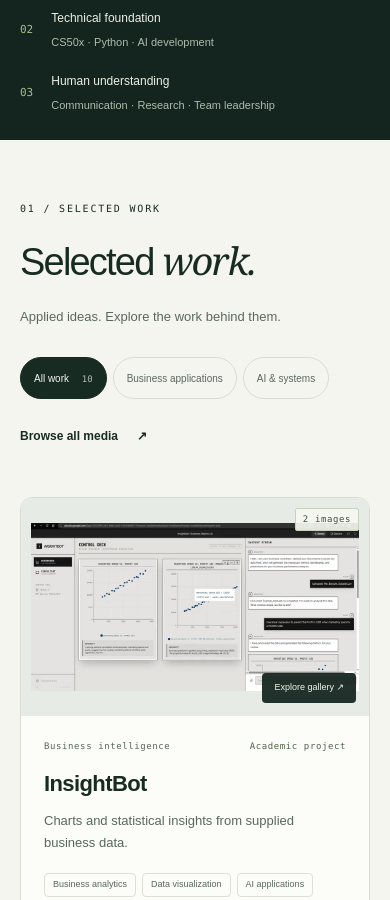
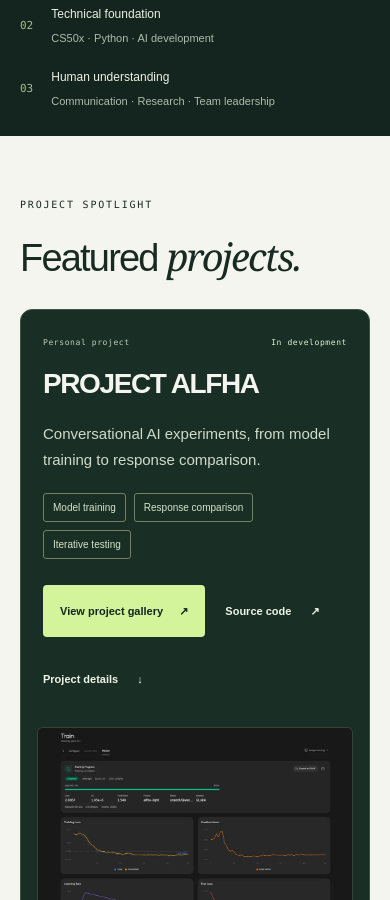
Before and after one commit to estradagenreid-ph/estradagenreid-ph.github.io, a plain HTML site: page index.html in a window 390 px wide. Shown: the part 1100-2000 px from the top of the page. Drawn offline with Linux system fonts and the light colour scheme.

Commit message:
Restore mobile Research navigation and feature PROJECT ALFHA with simpler branding

```diff
--- a/index.html
+++ b/index.html
@@ -18,15 +18,15 @@
     />
     <meta property="og:type" content="website" />
     <title>Genreid Isaiah Estrada | AI, Business &amp; Technology</title>
-    <link rel="icon" href="favicon.svg" type="image/svg+xml" />
-    <link rel="stylesheet" href="style.css?v=portrait-20260926" />
-    <script src="script.js?v=portrait-20260926" defer=""></script>
-    <script src="shader.js?v=portrait-20260926" defer=""></script>
+    <link rel="icon" href="assets/site-icon.svg" type="image/svg+xml" />
+    <link rel="stylesheet" href="style.css?v=featured-20260926" />
+    <script src="script.js?v=featured-20260926" defer=""></script>
+    <script src="shader.js?v=featured-20260926" defer=""></script>
   </head>
   <body>
     <a class="skip-link" href="#main">Skip to content</a>
     <header class="site-header">
-      <a class="brand" href="index.html" aria-label="Genreid Estrada, home">ge<span>.</span></a>
+      <a class="brand" href="index.html" aria-label="Genreid Estrada, home">Genreid Estrada</a>
       <nav aria-label="Main navigation">
         <a href="#work">Work</a><a href="#research">Research</a
         ><a href="#experience">Experience</a> <a href="#games">Game Development</a>
@@ -48,8 +48,8 @@
               MBA perspective. Hands-on development. People-first thinking.
             </p>
             <div class="hero-actions">
-              <a class="button lime" href="#work"
-                >Explore selected work <span aria-hidden="true">↘</span></a
+              <a class="button lime" href="#featured"
+                >Explore featured work <span aria-hidden="true">↘</span></a
               ><a class="text-link" href="resume.html"
                 >Résumé overview <span aria-hidden="true">↗</span></a
               >
@@ -90,6 +90,51 @@
             </p>
           </div>
         </div>
+      </section>
+      <section id="featured" class="featured section container" aria-labelledby="featured-title">
+        <div class="section-heading">
+          <div>
+            <p class="eyebrow">PROJECT SPOTLIGHT</p>
+            <h2 id="featured-title">Featured <em>projects.</em></h2>
+          </div>
+        </div>
+        <article class="featured-project" aria-labelledby="featured-alfha-title">
+          <div class="featured-copy">
+            <p class="card-overline">Personal project <span class="stage">In development</span></p>
+            <h3 id="featured-alfha-title">PROJECT ALFHA</h3>
+            <p class="featured-description">
+              Conversational AI experiments, from model training to response comparison.
+            </p>
+            <ul class="featured-focus" aria-label="Project focus">
+              <li>Model training</li>
+              <li>Response comparison</li>
+              <li>Iterative testing</li>
+            </ul>
+            <div class="featured-actions">
+              <button class="button lime" type="button" data-open-gallery="alfha" hidden="">
+                View project gallery <span aria-hidden="true">↗</span></button
+              ><a class="text-link" href="https://github.com/estradagenreid-ph/project_alfha"
+                >Source code <span aria-hidden="true">↗</span></a
+              >
+            </div>
+            <a class="featured-details text-link" href="#project-alfha"
+              >Project details <span aria-hidden="true">↓</span></a
+            >
+          </div>
+          <figure class="featured-preview">
+            <a
+              href="images/Project%20ALFHA/Screenshot%202026-09-26%20094248.png"
+              aria-label="View PROJECT ALFHA training dashboard at full size"
+              ><img
+                src="assets/gallery/alfha-1.webp"
+                width="1595"
+                height="977"
+                alt="PROJECT ALFHA model training dashboard"
+                loading="lazy"
+            /></a>
+            <figcaption>Model training dashboard <span>01 / 03 project captures</span></figcaption>
+          </figure>
+        </article>
       </section>
       <section class="section container work" id="work" aria-labelledby="work-title">
         <div class="section-heading">
@@ -1261,7 +1306,6 @@
             >
           </div>
           <div class="contact-card">
-            <span class="contact-monogram" aria-hidden="true">ge.</span>
             <p>
               <strong>Genreid Isaiah Estrada</strong><br />Maple Ridge, British Columbia, Canada
             </p>
--- a/shader.js
+++ b/shader.js
@@ -8,6 +8,7 @@
   const journeyButton = journey.querySelector('button');
   const chapters = [
     { element: document.querySelector('.hero'), mode: 0, strength: .4, speed: .55, opacity: 0 },
+    { element: document.getElementById('featured'), mode: 2, strength: .3, speed: .3, opacity: .1 },
     { element: document.getElementById('work'), mode: 0, label: 'Work · Flow', strength: .4, speed: .55, opacity: .12 },
     { element: document.getElementById('games'), mode: 1, label: 'Game Development · Terrain', strength: .7, speed: .65, opacity: .32 },
     { element: document.getElementById('research'), mode: 2, label: 'Research · Signal', strength: .4, speed: .35, opacity: .12 },
--- a/style.css
+++ b/style.css
@@ -38,8 +38,7 @@ p { color: var(--muted); }
 .skip-link { position: fixed; top: -100px; left: 16px; padding: 12px 20px; background: var(--lime); color: var(--ink); z-index: 100; }
 .skip-link:focus { top: 15px; }
 .site-header { background: var(--dark); color: var(--paper); min-height: 88px; padding-inline: max(56px, calc((100vw - 1328px) / 2)); display: flex; justify-content: space-between; align-items: center; gap: 30px; border-bottom: 1px solid #ffffff16; }
-.brand { font-size: 37px; font-weight: 800; letter-spacing: -3px; line-height: 1; }
-.brand span { color: var(--lime); }
+.brand { font-size: 18px; font-weight: 500; letter-spacing: -.3px; line-height: 1.3; white-space: nowrap; }
 .site-header nav { display: flex; gap: 36px; }
 .site-header nav a { font-size: 12px; color: #d3dcd3; min-height: 44px; display: inline-flex; align-items: center; }
 .site-header nav a:hover { color: var(--lime); }
@@ -185,7 +184,6 @@ summary::-webkit-details-marker { display: none; }
 .contact h2 em { color: var(--lime); }
 .contact p { font-size: 13px; color: #b9c7b6; margin: 28px 0; }
 .contact-card { border: 1px solid #69806c5e; border-radius: 10px; padding: 30px; background: #ffffff03; }
-.contact-monogram { color: var(--lime); font-size: 44px; font-weight: 700; letter-spacing: -4px; line-height: 1; }
 .contact-card p { font-size: 11px; line-height: 1.9; margin: 20px 0; }
 .contact-card strong { color: #edf1e5; font-weight: 500; font-size: 15px; }
 .contact-card a { display: flex; justify-content: space-between; align-items: center; gap: 10px; padding-block: 13px; border-top: 1px solid #ffffff17; font-size: 11px; overflow-wrap: anywhere; }
@@ -225,7 +223,7 @@ body.dialog-open { overflow: hidden; }
   .container { width: calc(100% - 40px); }
   .section { padding-block: 67px; }
   .site-header { min-height: 76px; padding-inline: 20px; gap: 15px; flex-wrap: wrap; }
-  .brand { font-size: 33px; }
+  .brand { font-size: 17px; }
   .site-header nav { gap: 18px; }
   .site-header nav a { font-size: 11px; }
   .header-contact { font-size: 0; gap: 0; padding: 8px 12px; }
@@ -459,7 +457,6 @@ select:focus-visible, input:focus-visible, .gallery-stage:focus-visible { outlin
   .hero-grid { padding-block: 47px 38px; }
   .site-header nav { gap: 16px; }
   .site-header nav a { font-size: 10px; }
-  .site-header nav a[href="#research"] { display: none; }
   .shader-scene { height: 325px; }
   .shader-controls { padding: 15px; }
   .game-grid { grid-template-columns: 1fr; gap: 26px; }
@@ -509,3 +506,26 @@ main > .section > * { position: relative; z-index: 2; }
 @media(max-width:480px) { .site-header { flex-wrap: wrap; gap: 10px; padding-block: 16px; } .site-header nav { order: 3; width: 100%; justify-content: space-between; gap: 7px; } .site-header nav a { font-size: 10px; } }
 @media(prefers-reduced-motion:reduce) { .ambient-field { transition: none; } }
 @media print { .ambient-field, .visual-journey { display: none !important; } .hero-portrait { width: 64px; height: 78px; } .site-footer { padding-bottom: 0; } }
+
+/* Curated entry point; the existing project card remains the gallery's single source. */
+.featured { padding-bottom: 0; }
+.featured-project { display: grid; grid-template-columns: .9fr 1.25fr; align-items: center; overflow: hidden; border: 1px solid #3d5446; border-radius: 12px; background: #192f25; color: #f5f5ef; }
+.featured-copy { padding: 44px 38px; }
+.featured-copy .card-overline { color: #c0cdb7; display: flex; flex-wrap: wrap; gap: 12px; align-items: center; }
+.featured-copy .stage { color: #e0eed2; border-color: #6a805e; }
+.featured-copy h3 { font-size: clamp(28px, 3vw, 42px); letter-spacing: -1.4px; margin-bottom: 22px; }
+.featured-description { color: #d0dac8; font-size: 15px; line-height: 1.75; }
+.featured-focus { list-style: none; padding: 0; margin: 25px 0 32px; display: flex; flex-wrap: wrap; gap: 8px; }
+.featured-focus li { padding: 5px 9px; border: 1px solid #718266; border-radius: 3px; color: #d7e3c9; font-size: 10px; }
+.featured-actions { display: flex; flex-wrap: wrap; align-items: center; gap: 20px; }
+.featured-actions .button { padding: 12px 16px; gap: 16px; font-size: 11px; }
+.featured-actions .text-link, .featured-details { color: #eef4e5; font-size: 11px; }
+.featured-details { display: inline-flex; margin-top: 20px; }
+.featured-preview { margin: 0; padding: 30px 30px 30px 0; min-width: 0; }
+.featured-preview a { display: block; border: 1px solid #7990765e; border-radius: 6px; overflow: hidden; background: #0d1611; }
+.featured-preview img { display: block; width: 100%; height: auto; }
+.featured-preview figcaption { display: flex; justify-content: space-between; flex-wrap: wrap; gap: 8px; margin-top: 14px; color: #c3d2b7; font: 10px/1.5 Consolas, monospace; }
+@media(max-width:1000px) { .site-header { gap: 20px; flex-wrap: wrap; padding-block: 18px 0; } .site-header nav { order: 3; width: 100%; justify-content: center; gap: 35px; } .featured-project { grid-template-columns: 1fr; } .featured-copy { padding: 32px; } .featured-preview { padding: 0 32px 32px; } }
+@media(max-width:600px) { .site-header nav { gap: 12px; justify-content: space-between; } .site-header nav a { font-size: 11px; } .featured-copy { padding: 26px 22px; } .featured-preview { padding: 0 16px 22px; } .featured-focus { margin-block: 20px 26px; } .featured-preview figcaption { font-size: 9px; } }
+@media(max-width:360px) { .site-header nav { gap: 8px; } .site-header nav a { font-size: 10px; } }
+@media print { .featured-project { color: #111; background: white; border-color: #ccc; break-inside: avoid; } .featured-copy p, .featured-copy a, .featured-focus li, .featured-preview figcaption { color: #222; } .featured-actions button { display: none !important; } }
```
Also changed, not shown: resume.html (+3 -3 lines), assets/site-icon.svg (added), favicon.svg (deleted), 1 other file.
